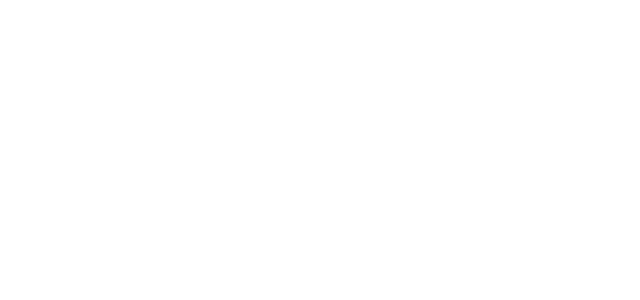
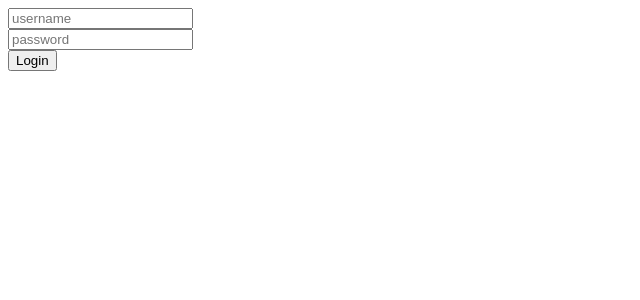
Before and after one commit to diogojpina/deep-origin-challenge, a React (Vite) app in the folder frontend/: page /auth/login in a window 1280 px wide. Before the commit this address had no page. Shown: the top 300 px of the page, without its empty margins (0-640 px from the left). Built offline with nearby package versions, Linux system fonts and the light colour scheme.

Commit message:
Add login page, service, and repository

```diff
--- a/frontend/package.json
+++ b/frontend/package.json
@@ -11,6 +11,7 @@
   },
   "dependencies": {
     "axios": "^1.7.9",
+    "jose": "^5.9.6",
     "react": "^18.3.1",
     "react-dom": "^18.3.1",
     "react-router": "^7.1.3"
--- a/frontend/src/entities/index.ts
+++ b/frontend/src/entities/index.ts
@@ -1 +1,2 @@
 export * from "./short.url";
+export * from "./user";
--- /dev/null
+++ b/frontend/src/entities/user.ts
@@ -0,0 +1,7 @@
+export class User {
+  public username: string;
+
+  constructor(data: any) {
+    this.username = data.username;
+  }
+}
--- /dev/null
+++ b/frontend/src/pages/auth/login.page.tsx
@@ -0,0 +1,45 @@
+import { useState } from "react";
+import { AuthService } from "../../services";
+import { useNavigate } from "react-router";
+
+const LoginPage = () => {
+  const navigate = useNavigate();
+
+  const [username, setUsername] = useState("");
+  const [password, setPassword] = useState("");
+
+  const login = (event: React.FormEvent<HTMLFormElement>) => {
+    event.preventDefault();
+    AuthService.login(username, password)
+      .then(() => navigate("/"))
+      .catch((e) => {
+        alert("User and/or password invalid!");
+      });
+  };
+
+  return (
+    <div>
+      <form onSubmit={login}>
+        <div>
+          <input
+            type="text"
+            placeholder="username"
+            value={username}
+            onChange={(event) => setUsername(event.target.value)}
+          />
+        </div>
+        <div>
+          <input
+            type="password"
+            placeholder="password"
+            value={password}
+            onChange={(event) => setPassword(event.target.value)}
+          />
+        </div>
+        <button type="submit">Login</button>
+      </form>
+    </div>
+  );
+};
+
+export default LoginPage;
--- a/frontend/src/pages/router.tsx
+++ b/frontend/src/pages/router.tsx
@@ -1,11 +1,13 @@
 import { BrowserRouter, Route, Routes } from "react-router";
 import HomePage from "./home/home.page";
+import LoginPage from "./auth/login.page";
 
 const AppRouter = () => {
   return (
     <BrowserRouter>
       <Routes>
         <Route index element={<HomePage />} />
+        <Route path="/auth/login" element={<LoginPage />} />
       </Routes>
     </BrowserRouter>
   );
--- /dev/null
+++ b/frontend/src/repositories/auth.repository.ts
@@ -0,0 +1,15 @@
+import ApiClient from "./clients/api.client";
+
+const client = new ApiClient();
+
+export class AuthRepository {
+  public static async login(
+    username: string,
+    password: string
+  ): Promise<string> {
+    const data = { username, password };
+    const response = await client.DoRequest("POST", `/auth/login`, data);
+
+    return response.token;
+  }
+}
--- a/frontend/src/repositories/index.ts
+++ b/frontend/src/repositories/index.ts
@@ -1 +1,2 @@
 export * from "./shortener.repository";
+export * from "./auth.repository";
--- /dev/null
+++ b/frontend/src/services/auth.service.ts
@@ -0,0 +1,13 @@
+import { AuthRepository } from "../repositories";
+import UserStorage from "../util/user.storage";
+
+export class AuthService {
+  public static async login(
+    username: string,
+    password: string
+  ): Promise<string> {
+    const token = await AuthRepository.login(username, password);
+    UserStorage.setToken(token);
+    return token;
+  }
+}
--- a/frontend/src/services/index.ts
+++ b/frontend/src/services/index.ts
@@ -1 +1,2 @@
 export * from "./shortener.service";
+export * from "./auth.service";
--- /dev/null
+++ b/frontend/src/util/index.ts
@@ -0,0 +1,2 @@
+export * from "./url.util";
+export * from "./user.storage";
--- /dev/null
+++ b/frontend/src/util/user.storage.ts
@@ -0,0 +1,33 @@
+import { decodeJwt } from "jose";
+import { User } from "../entities";
+
+const storageKey = "@user";
+class UserStorage {
+  static hasToken = (): boolean => {
+    const token = localStorage.getItem(storageKey);
+    return !!token;
+  };
+
+  static getToken = (): string | null => {
+    const token = localStorage.getItem(storageKey);
+    return token;
+  };
+
+  static get = (): User | null => {
+    const token = UserStorage.getToken();
+    if (!token) return null;
+
+    const data: any = decodeJwt(token);
+    return data ? new User(data.user) : null;
+  };
+
+  static setToken = (usertoken: string | null) => {
+    if (usertoken) localStorage.setItem(storageKey, usertoken);
+  };
+
+  static logout = () => {
+    localStorage.removeItem(storageKey);
+  };
+}
+
+export default UserStorage;
```
Also changed, not shown: 1 other file (tests, documents, lock files or other folders).
